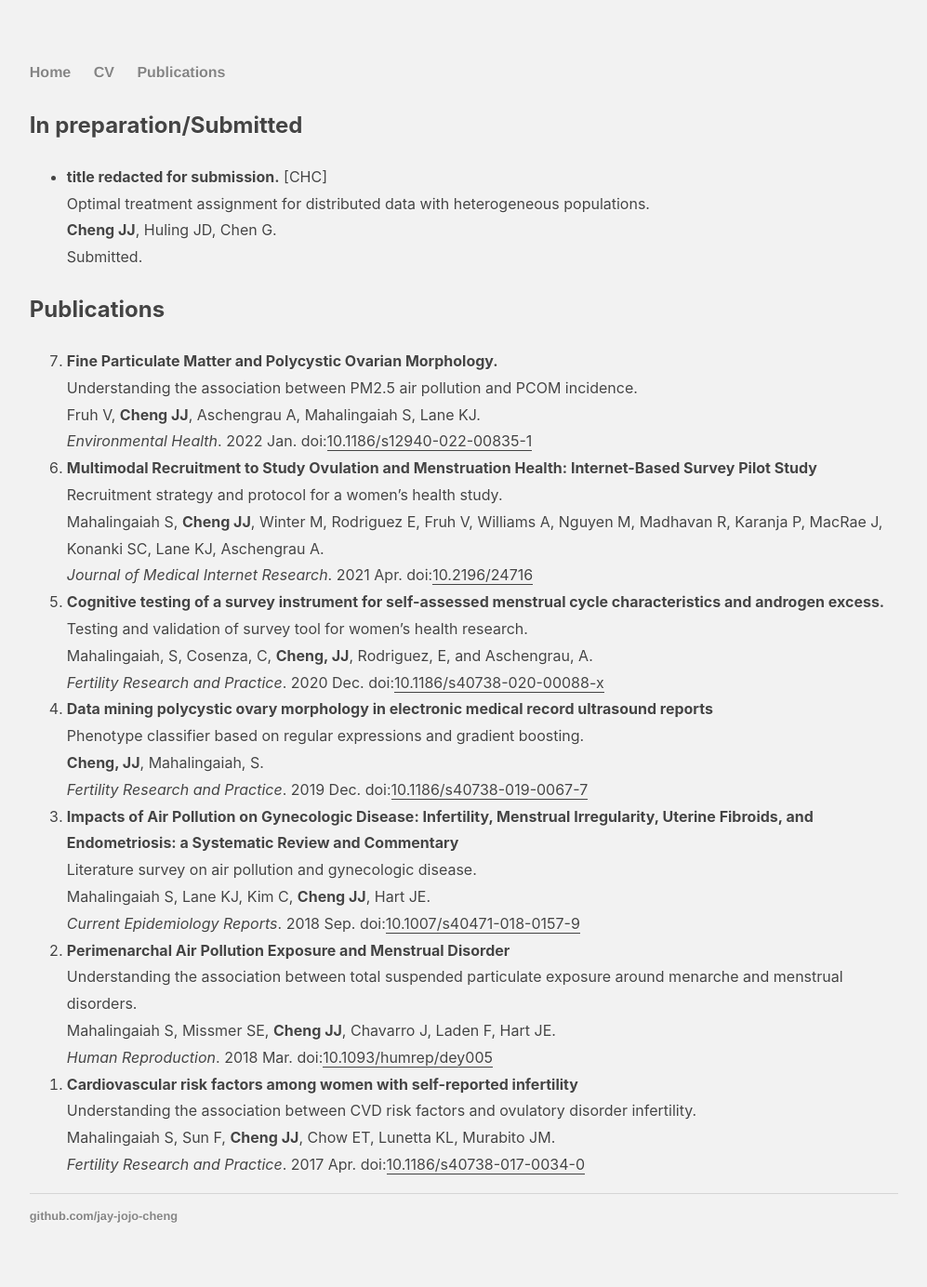
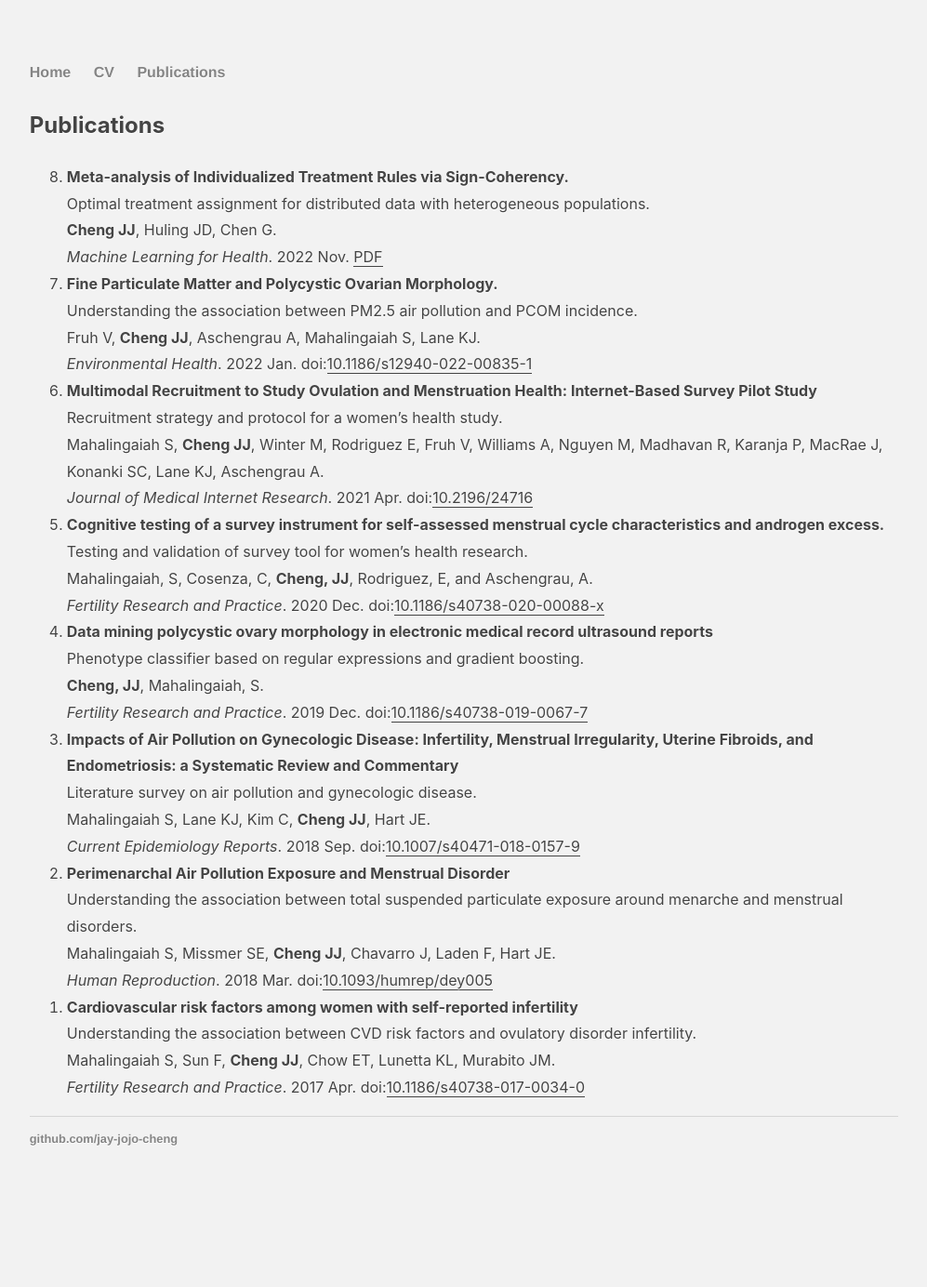
Before and after one commit to jay-jojo-cheng/jay-jojo-cheng.github.io, a Jekyll site: the page built from publications.md, in a window 1280 px wide. Shown: the whole page at 93% size, without its empty margins (141-1138 px from the left). Built offline with Jekyll 4.4.1, drawn with Linux system fonts in a browser that asks for light colours; after the commit the page ends 1301 px from its top, so only the background shows below that.

Commit message:
Update publications.md

```diff
--- a/publications.md
+++ b/publications.md
@@ -4,16 +4,13 @@ title: Publications
 description: Jay Jojo Cheng's publications
 ---
 
-## In preparation/Submitted
-
--   **title redacted for submission.** [CHC] <br>
-    Optimal treatment assignment for distributed data with heterogeneous populations. <br>
-    **Cheng JJ**, Huling JD, Chen G. <br>
-    Submitted.
-
 ## Publications
 
 
+1.  **Meta-analysis of Individualized Treatment Rules via Sign-Coherency.** <br>
+    Optimal treatment assignment for distributed data with heterogeneous populations. <br>
+    **Cheng JJ**, Huling JD, Chen G. <br>
+    *Machine Learning for Health*. 2022 Nov. [PDF](https://proceedings.mlr.press/v193/cheng22a/cheng22a.pdf)
 1.  **Fine Particulate Matter and Polycystic Ovarian Morphology.** <br>
     Understanding the association between PM2.5 air pollution and PCOM incidence. <br>
     Fruh V, **Cheng JJ**, Aschengrau A, Mahalingaiah S, Lane KJ. <br>
```
